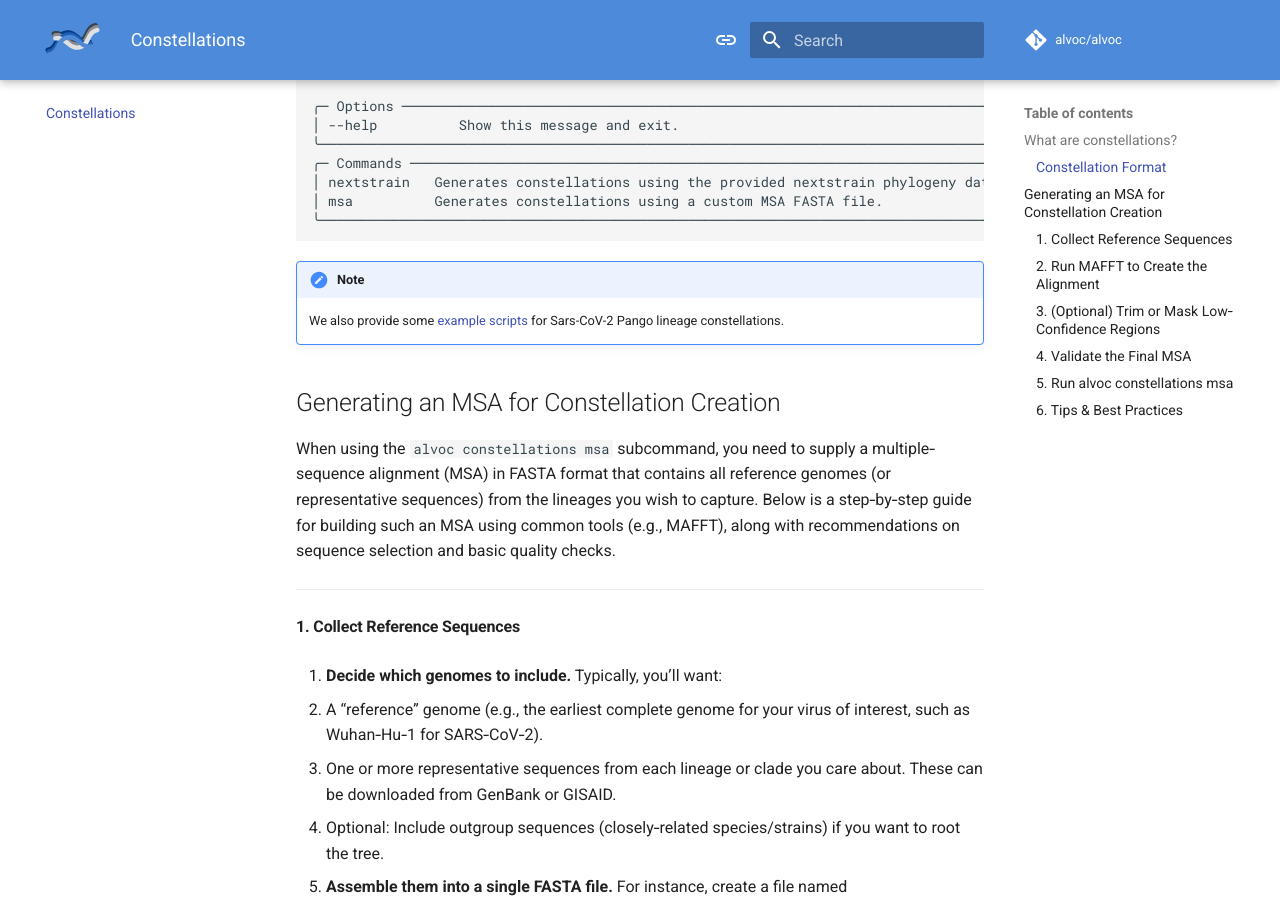
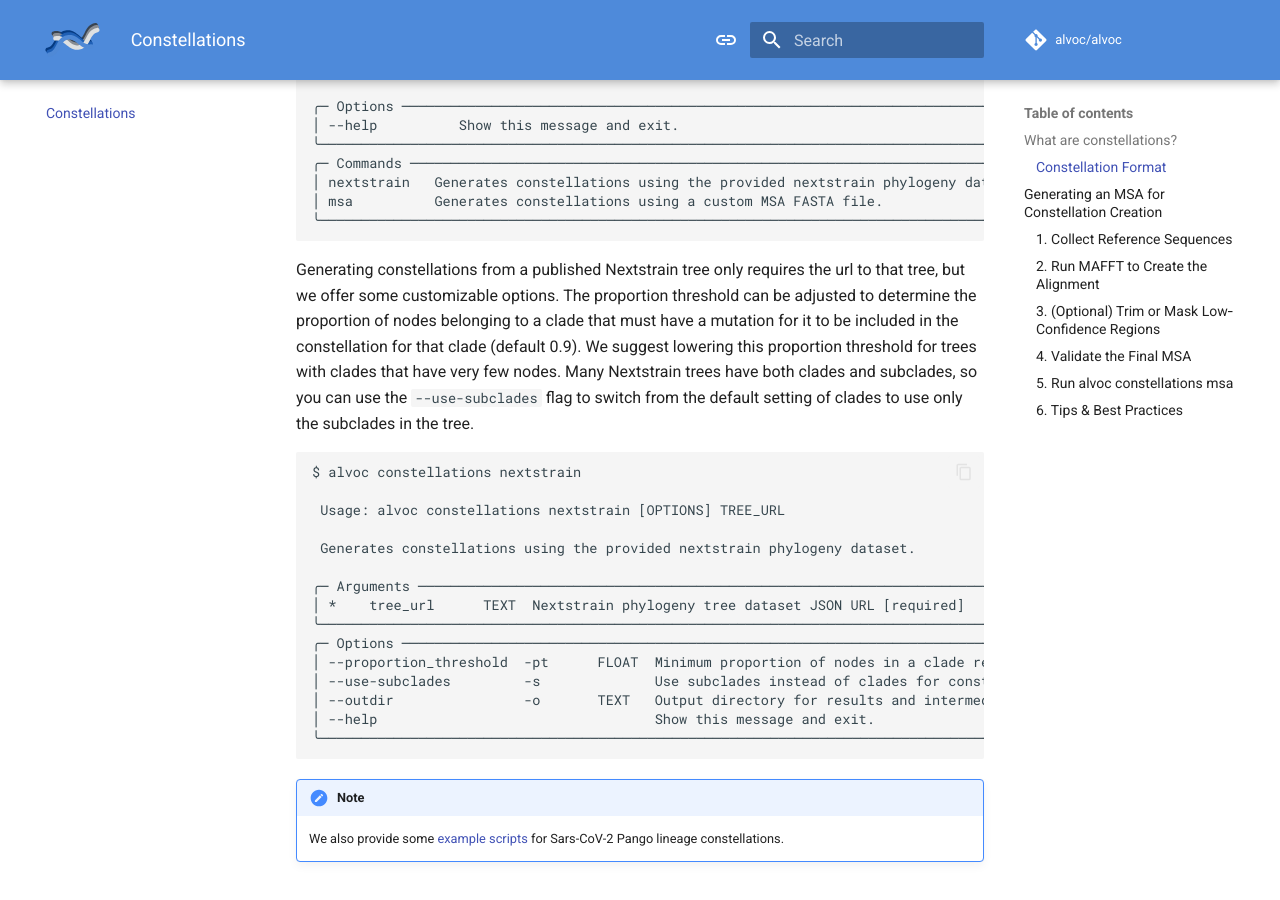
Before and after one commit to alvoc/alvoc, an MkDocs documentation site: the page built from docs/constellations.md, in a window 1280 px wide and 900 px high, scrolled down 1388 px. Built offline with MkDocs 1.6.1 and Material for MkDocs 9.7.7, drawn with Linux system fonts in a browser that asks for light colours; comment, search, counter and statistics services are not loaded.

Commit message:
Added documentation for constellation generation via Nextstrain trees, including subclades.

````diff
--- a/docs/constellations.md
+++ b/docs/constellations.md
@@ -63,6 +63,26 @@ $ alvoc constellations
 │ nextstrain   Generates constellations using the provided nextstrain phylogeny dataset.                    │
 │ msa          Generates constellations using a custom MSA FASTA file.                                      │
 ╰───────────────────────────────────────────────────────────────────────────────────────────────────────────╯
+```
+Generating constellations from a published Nextstrain tree only requires the url to that tree, but we offer some customizable options. The proportion threshold can be adjusted to determine the proportion of nodes belonging to a clade that must have a mutation for it to be included in the constellation for that clade (default 0.9). We suggest lowering this proportion threshold for trees with clades that have very few nodes.
+Many Nextstrain trees have both clades and subclades, so you can use the `--use-subclades` flag to switch from the default setting of clades to use only the subclades in the tree.
+
+```console
+$ alvoc constellations nextstrain
+
+ Usage: alvoc constellations nextstrain [OPTIONS] TREE_URL
+
+ Generates constellations using the provided nextstrain phylogeny dataset.
+
+╭─ Arguments ───────────────────────────────────────────────────────────────────────────────────────────────────────────────────────────────────╮
+│ *    tree_url      TEXT  Nextstrain phylogeny tree dataset JSON URL [required]                                                                │
+╰───────────────────────────────────────────────────────────────────────────────────────────────────────────────────────────────────────────────╯
+╭─ Options ─────────────────────────────────────────────────────────────────────────────────────────────────────────────────────────────────────╮
+│ --proportion_threshold  -pt      FLOAT  Minimum proportion of nodes in a clade required to include a mutation [default: 0.9]                  │
+│ --use-subclades         -s              Use subclades instead of clades for constellation generation                                          │
+│ --outdir                -o       TEXT   Output directory for results and intermediate data [default: .]                                       │
+│ --help                                  Show this message and exit.                                                                           │
+╰───────────────────────────────────────────────────────────────────────────────────────────────────────────────────────────────────────────────╯
 ```
 
 !!! note
````
